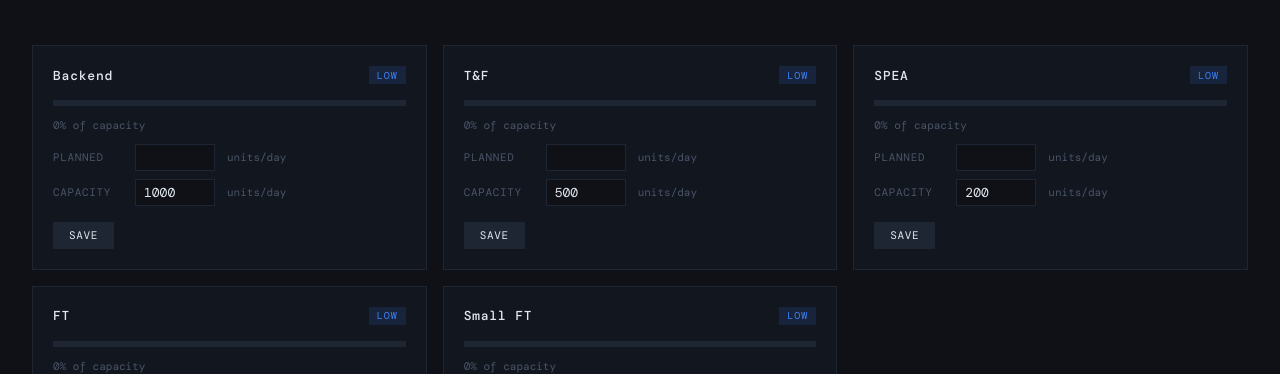
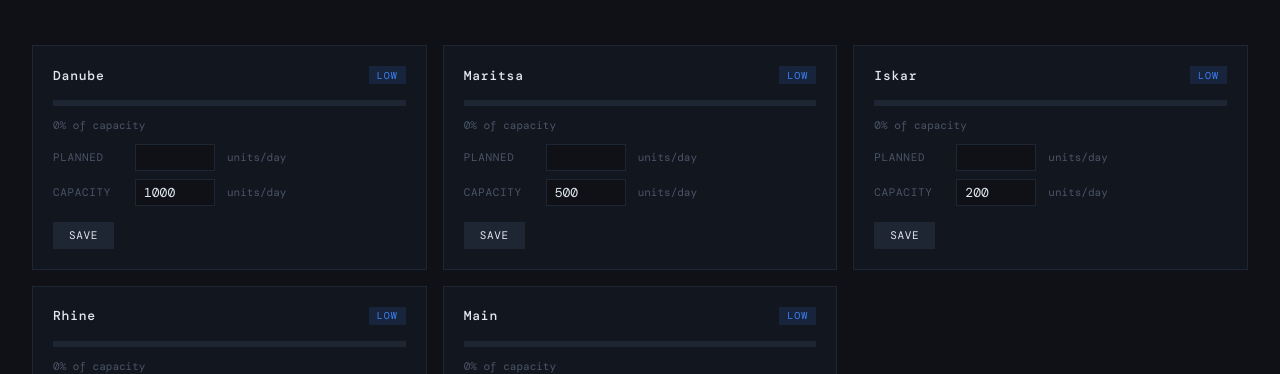
Before and after one commit to yordanyordanov1702-tech/MelCho, a React (Vite) app in the folder client/: page / in a window 1280 px wide. Shown: the part 123-497 px from the top of the page. Built offline with nearby package versions, Linux system fonts and the light colour scheme; no server answers; a web font is replaced by a local one.

Commit message:
Rename production lines to Bulgarian river names in English
Replace Backend/T&F/SPEA/FT/Small FT with Danube/Maritsa/Iskar/Rhine/Main
across all frontend components and database schema.

```diff
--- a/client/src/components/Certifications.jsx
+++ b/client/src/components/Certifications.jsx
@@ -2,8 +2,8 @@ import React, { useState, useEffect } from 'react';
 import { api } from '../hooks/useApi.js';
 
 const LINES = [
-  { id: 1, name: 'Backend' }, { id: 2, name: 'T&F' }, { id: 3, name: 'SPEA' },
-  { id: 4, name: 'FT' }, { id: 5, name: 'Small FT' },
+  { id: 1, name: 'Danube' }, { id: 2, name: 'Maritsa' }, { id: 3, name: 'Iskar' },
+  { id: 4, name: 'Rhine' }, { id: 5, name: 'Main' },
 ];
 
 const STATUS_COLORS = {
--- a/client/src/components/Headcount.jsx
+++ b/client/src/components/Headcount.jsx
@@ -2,11 +2,11 @@ import React, { useState, useEffect } from 'react';
 import { api } from '../hooks/useApi.js';
 
 const LINES = [
-  { id: 1, name: 'Backend', operators: 42 },
-  { id: 2, name: 'T&F', operators: 28 },
-  { id: 3, name: 'SPEA', operators: 35 },
-  { id: 4, name: 'FT', operators: 22 },
-  { id: 5, name: 'Small FT', operators: 18 },
+  { id: 1, name: 'Danube', operators: 42 },
+  { id: 2, name: 'Maritsa', operators: 28 },
+  { id: 3, name: 'Iskar', operators: 35 },
+  { id: 4, name: 'Rhine', operators: 22 },
+  { id: 5, name: 'Main', operators: 18 },
 ];
 
 function currentWeek() {
--- a/client/src/components/OEETracking.jsx
+++ b/client/src/components/OEETracking.jsx
@@ -3,11 +3,11 @@ import { LineChart, Line, XAxis, YAxis, Tooltip, ResponsiveContainer, PieChart,
 import { api } from '../hooks/useApi.js';
 
 const LINES = [
-  { id: 1, name: 'Backend', machines: 55 },
-  { id: 2, name: 'T&F', machines: 10 },
-  { id: 3, name: 'SPEA', machines: 2 },
-  { id: 4, name: 'FT', machines: 160 },
-  { id: 5, name: 'Small FT', machines: 15 },
+  { id: 1, name: 'Danube', machines: 55 },
+  { id: 2, name: 'Maritsa', machines: 10 },
+  { id: 3, name: 'Iskar', machines: 2 },
+  { id: 4, name: 'Rhine', machines: 160 },
+  { id: 5, name: 'Main', machines: 15 },
 ];
 
 function currentWeek() {
--- a/client/src/components/ProductionLoad.jsx
+++ b/client/src/components/ProductionLoad.jsx
@@ -3,11 +3,11 @@ import { LineChart, Line, XAxis, YAxis, Tooltip, ResponsiveContainer } from 'rec
 import { useApi, api } from '../hooks/useApi.js';
 
 const LINES = [
-  { id: 1, name: 'Backend', capacity: 1000 },
-  { id: 2, name: 'T&F', capacity: 500 },
-  { id: 3, name: 'SPEA', capacity: 200 },
-  { id: 4, name: 'FT', capacity: 3000 },
-  { id: 5, name: 'Small FT', capacity: 800 },
+  { id: 1, name: 'Danube', capacity: 1000 },
+  { id: 2, name: 'Maritsa', capacity: 500 },
+  { id: 3, name: 'Iskar', capacity: 200 },
+  { id: 4, name: 'Rhine', capacity: 3000 },
+  { id: 5, name: 'Main', capacity: 800 },
 ];
 
 function getStatus(pct) {
```
Also changed, not shown: 1 other file (tests, documents, lock files or other folders).
